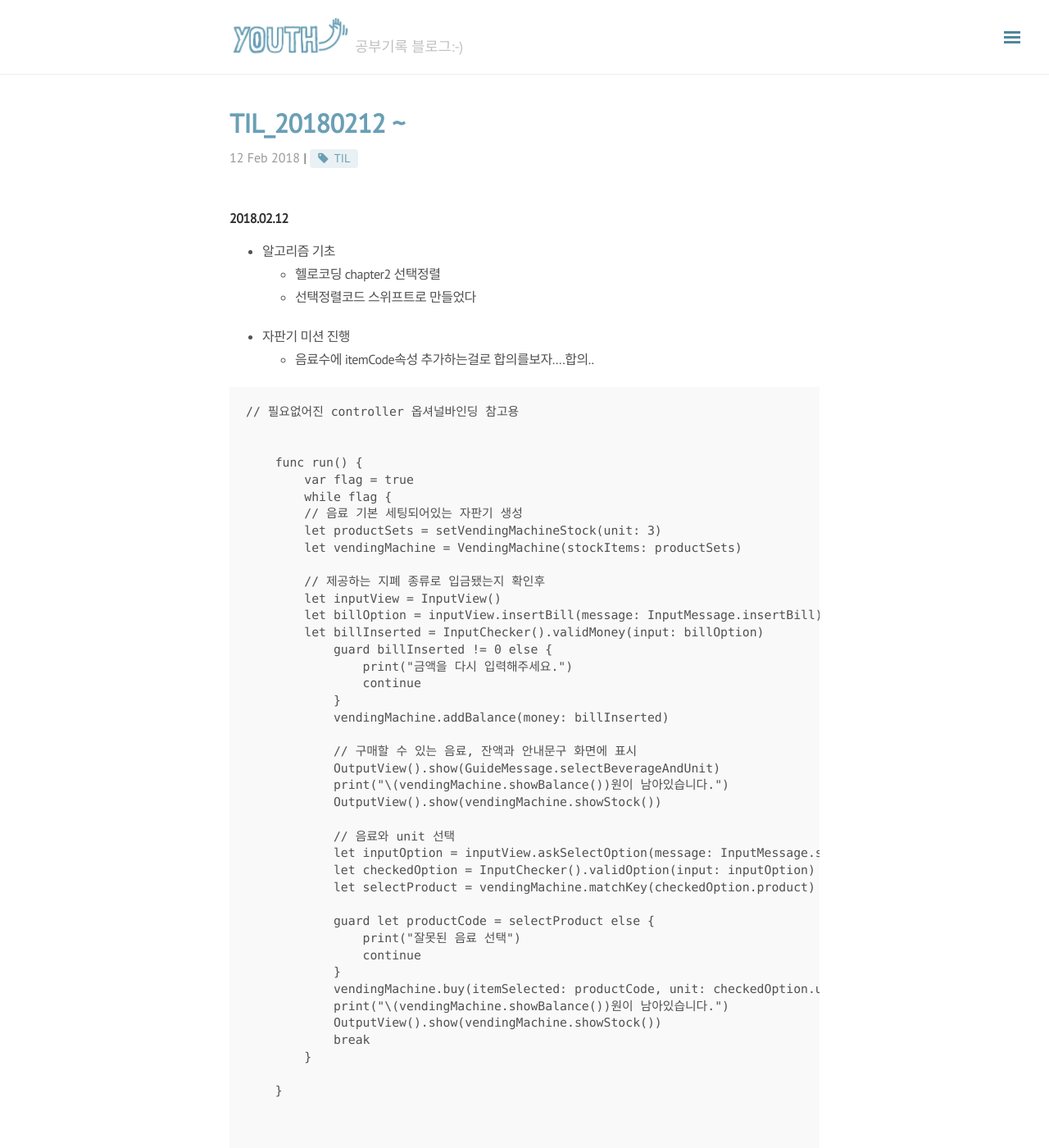
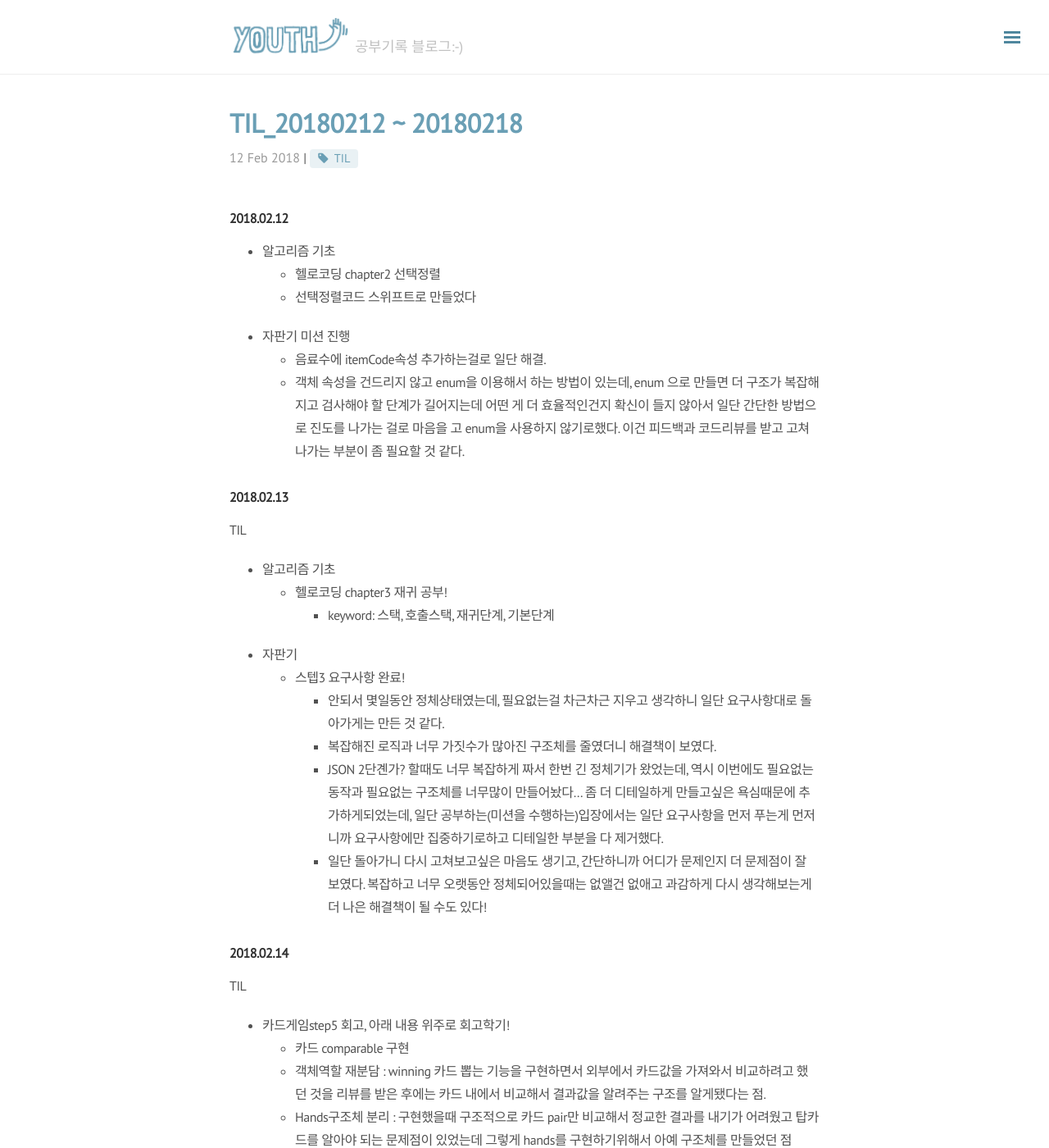
Before and after one commit to jinios/jinios.github.io, a Jekyll site: the page built from _posts/TIL/2018-02-12-TIL.md, in a window 1280 px wide and 1400 px high. Shown: the whole window at 82% size. Built offline with Jekyll 4.4.1, drawn with Linux system fonts in a browser that asks for light colours; nearby versions of some CDN libraries; comment, search, counter and statistics services are not loaded; some of the changed text lies outside the part shown.

Commit message:
Update posts

````diff
--- a/_posts/TIL/2018-02-12-TIL.md
+++ b/_posts/TIL/2018-02-12-TIL.md
@@ -1,6 +1,6 @@
 ---
 layout: post
-title: TIL_20180212 ~
+title: TIL_20180212 ~ 20180218
 tags: TIL
 categories: TIL
 ---
@@ -9,53 +9,8 @@ categories: TIL
   - 헬로코딩 chapter2 선택정렬
   - 선택정렬코드 스위프트로 만들었다
 - 자판기 미션 진행
-  - 음료수에 itemCode속성 추가하는걸로 합의를보자....합의..
-
-```Swift
-// 필요없어진 controller 옵셔널바인딩 참고용
-
-
-    func run() {
-        var flag = true
-        while flag {
-        // 음료 기본 세팅되어있는 자판기 생성
-        let productSets = setVendingMachineStock(unit: 3)
-        let vendingMachine = VendingMachine(stockItems: productSets)
-
-        // 제공하는 지폐 종류로 입금됐는지 확인후
-        let inputView = InputView()
-        let billOption = inputView.insertBill(message: InputMessage.insertBill)
-        let billInserted = InputChecker().validMoney(input: billOption)
-            guard billInserted != 0 else {
-                print("금액을 다시 입력해주세요.")
-                continue
-            }
-            vendingMachine.addBalance(money: billInserted)
-
-            // 구매할 수 있는 음료, 잔액과 안내문구 화면에 표시
-            OutputView().show(GuideMessage.selectBeverageAndUnit)
-            print("\(vendingMachine.showBalance())원이 남아있습니다.")
-            OutputView().show(vendingMachine.showStock())
-
-            // 음료와 unit 선택
-            let inputOption = inputView.askSelectOption(message: InputMessage.selectBeverage)
-            let checkedOption = InputChecker().validOption(input: inputOption)
-            let selectProduct = vendingMachine.matchKey(checkedOption.product)
-
-            guard let productCode = selectProduct else {
-                print("잘못된 음료 선택")
-                continue
-            }
-            vendingMachine.buy(itemSelected: productCode, unit: checkedOption.unit)
-            print("\(vendingMachine.showBalance())원이 남아있습니다.")
-            OutputView().show(vendingMachine.showStock())
-            break
-        }
-
-    }
-
-
-```
+  - 음료수에 itemCode속성 추가하는걸로 일단 해결.
+  - 객체 속성을 건드리지 않고 enum을 이용해서 하는 방법이 있는데, enum 으로 만들면 더 구조가 복잡해지고 검사해야 할 단계가 길어지는데 어떤 게 더 효율적인건지 확신이 들지 않아서 일단 간단한 방법으로 진도를 나가는 걸로 마음을 고 enum을 사용하지 않기로했다. 이건 피드백과 코드리뷰를 받고 고쳐나가는 부분이 좀 필요할 것 같다.
 
 #### 2018.02.13
 TIL
@@ -136,5 +91,5 @@ TIL
 
 #### 2018.02.18
 TIL
-- github 블로그 구글 검색엔진에 등록
+- github 블로그 구글 검색엔진에 등록! 이제 검색하면 구글에 나온다.
 - github 블로그 네비게이션, 홈화면, 카테고리 페이지 커스텀!
````
Also changed, not shown: _posts/TIL/2018-02-19-TIL.md (added, +12 -0 lines), _posts/temp/algorithmBasic.md (added, +14 -0 lines).
